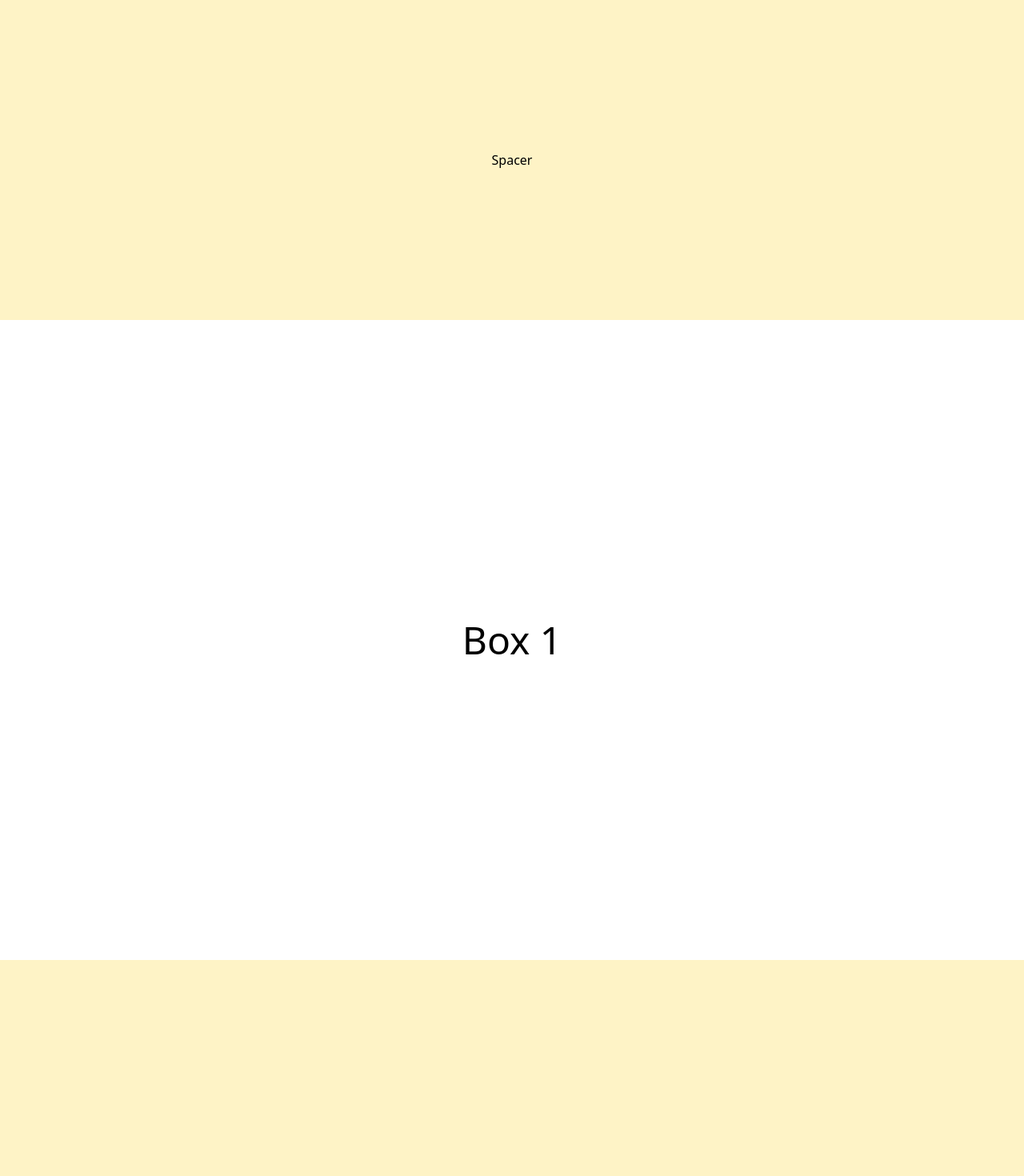
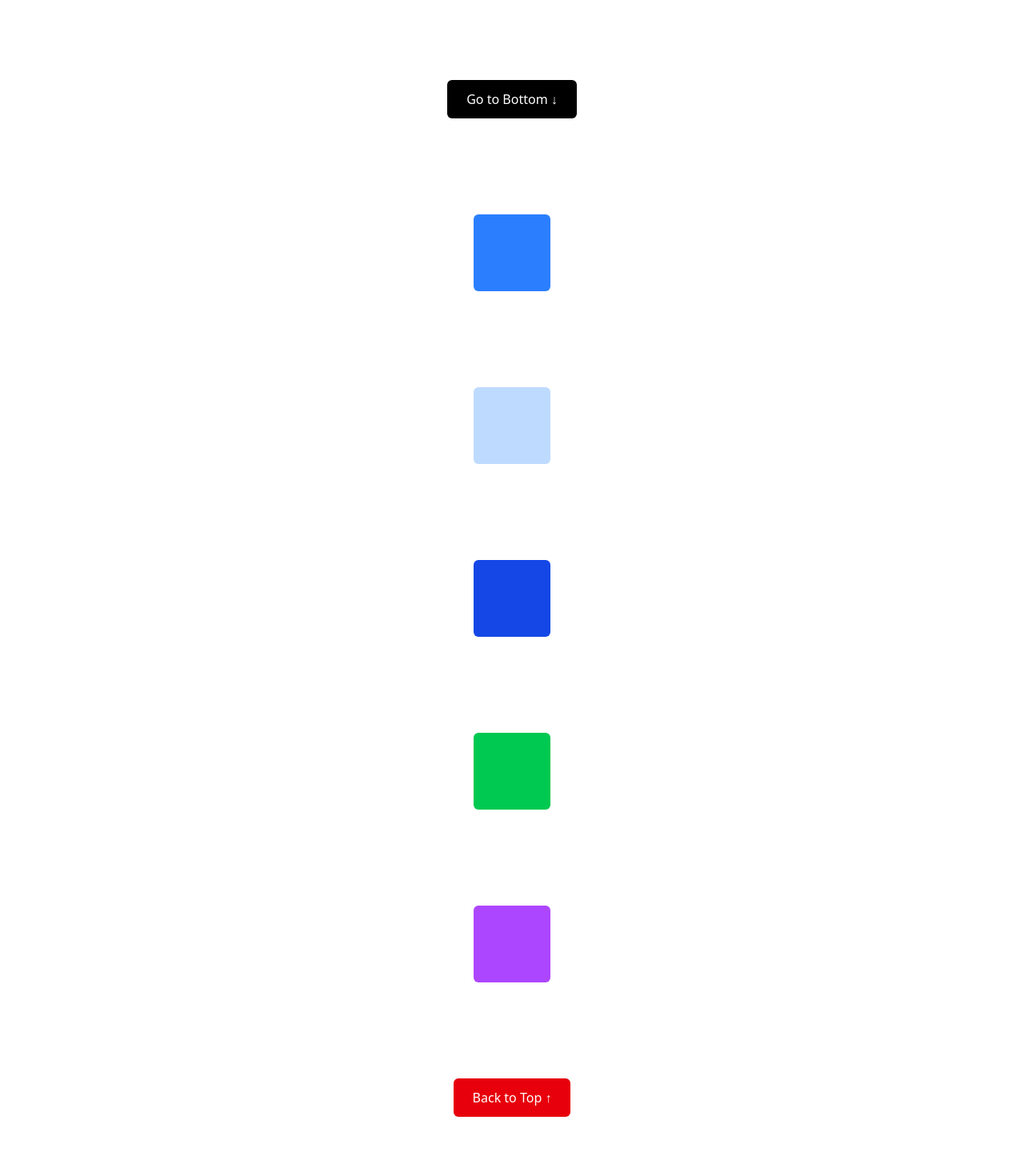
Before and after one commit to fouadmo1223/Framer, a React (Vite) app: page / in a window 1280 px wide. Shown: the top 1470 px of the page at 80% size. Built offline with nearby package versions, Linux system fonts and the light colour scheme.

Commit message:
scroll triggrt

```diff
--- a/src/App.css
+++ b/src/App.css
@@ -48,3 +48,14 @@
     justify-content: center;
     user-select: none;
 }
+
+html,
+body {
+    height: 100%;
+}
+
+
+
+#smooth-content {
+    min-height: 100vh;
+}
--- a/src/App.jsx
+++ b/src/App.jsx
@@ -14,7 +14,9 @@ import Button from "./motion/Button";
 import ScrollTriger from "./gsap/plugins/ScrollTrigger";
 import SecondScrollTrigger from "./gsap/plugins/SecondScrollTrigger";
 import ThirdScroll from "./gsap/plugins/ThirdScroll";
-import Xspacer from "./gsap/plugins/Xspacer";;
+import Xspacer from "./gsap/plugins/Xspacer";import ScrollSmotherDemo from "./gsap/plugins/ScrollSmotherDemo";
+import ScrollButtonsDemo from "./gsap/plugins/ScrollButtonsDemo";
+;
 
 // Reusable Page Wrapper (for animations)
 const PageTransition = ({ children }) => {
@@ -103,7 +105,7 @@ function App() {
         {/* <ScrollTriger /> */}
         {/* <SecondScrollTrigger /> */}
         {/* <ThirdScroll /> */}
-        <Xspacer />
+        <ScrollButtonsDemo />
       </div>
     </>
   );
--- /dev/null
+++ b/src/gsap/plugins/ScrollButtonsDemo.jsx
@@ -0,0 +1,55 @@
+import React from "react";
+import gsap from "gsap";
+import { ScrollToPlugin } from "gsap/ScrollToPlugin";
+import { useGSAP } from "@gsap/react";
+
+gsap.registerPlugin(ScrollToPlugin);
+
+const ScrollButtonsDemo = () => {
+  useGSAP(() => {}, []);
+
+  const scrollToBottom = () => {
+    gsap.to(window, {
+      duration: 1,
+      scrollTo: { y: "max" },
+      ease: "power2.out",
+    });
+  };
+
+  const scrollToTop = () => {
+    gsap.to(window, {
+      duration: 1,
+      scrollTo: { y: 0 },
+      ease: "power2.out",
+    });
+  };
+
+  return (
+    <div className="min-h-[200vh] flex flex-col items-center gap-[120px] py-[100px]">
+      {/* TOP BUTTON */}
+      <button
+        onClick={scrollToBottom}
+        className="px-6 py-3 bg-black text-white rounded-md"
+      >
+        Go to Bottom ↓
+      </button>
+
+      {/* CONTENT */}
+      <div className="w-24 h-24 bg-blue-500 rounded-md"></div>
+      <div className="w-24 h-24 bg-blue-200 rounded-md"></div>
+      <div className="w-24 h-24 bg-blue-700 rounded-md"></div>
+      <div className="w-24 h-24 bg-green-500 rounded-md"></div>
+      <div className="w-24 h-24 bg-purple-500 rounded-md"></div>
+
+      {/* BOTTOM BUTTON */}
+      <button
+        onClick={scrollToTop}
+        className="px-6 py-3 bg-red-600 text-white rounded-md"
+      >
+        Back to Top ↑
+      </button>
+    </div>
+  );
+};
+
+export default ScrollButtonsDemo;
--- /dev/null
+++ b/src/gsap/plugins/ScrollSmotherDemo.jsx
@@ -0,0 +1,34 @@
+import React from "react";
+import gsap from "gsap";
+import { useGSAP } from "@gsap/react";
+import { ScrollSmoother } from "gsap/all";
+import { ScrollTrigger } from "gsap/ScrollTrigger";
+
+gsap.registerPlugin(ScrollSmoother, ScrollTrigger);
+
+const ScrollSmotherDemo = () => {
+  useGSAP(() => {
+    const smoother = ScrollSmoother.create({
+      content: "#smooth-content",
+      smooth: 2,
+      effects: false,
+    });
+
+    return () => smoother.kill();
+  }, []);
+
+  return (
+
+      <div
+        id="smooth-content"
+        className="min-h-screen flex flex-col items-center gap-[120px] py-[200px]"
+      >
+        <div className="w-20 h-20 bg-blue-500 rounded-md"></div>
+        <div className="w-20 h-20 bg-blue-200 rounded-md"></div>
+        <div className="w-20 h-20 bg-blue-700 rounded-md"></div>
+
+    </div>
+  );
+};
+
+export default ScrollSmotherDemo;
```
